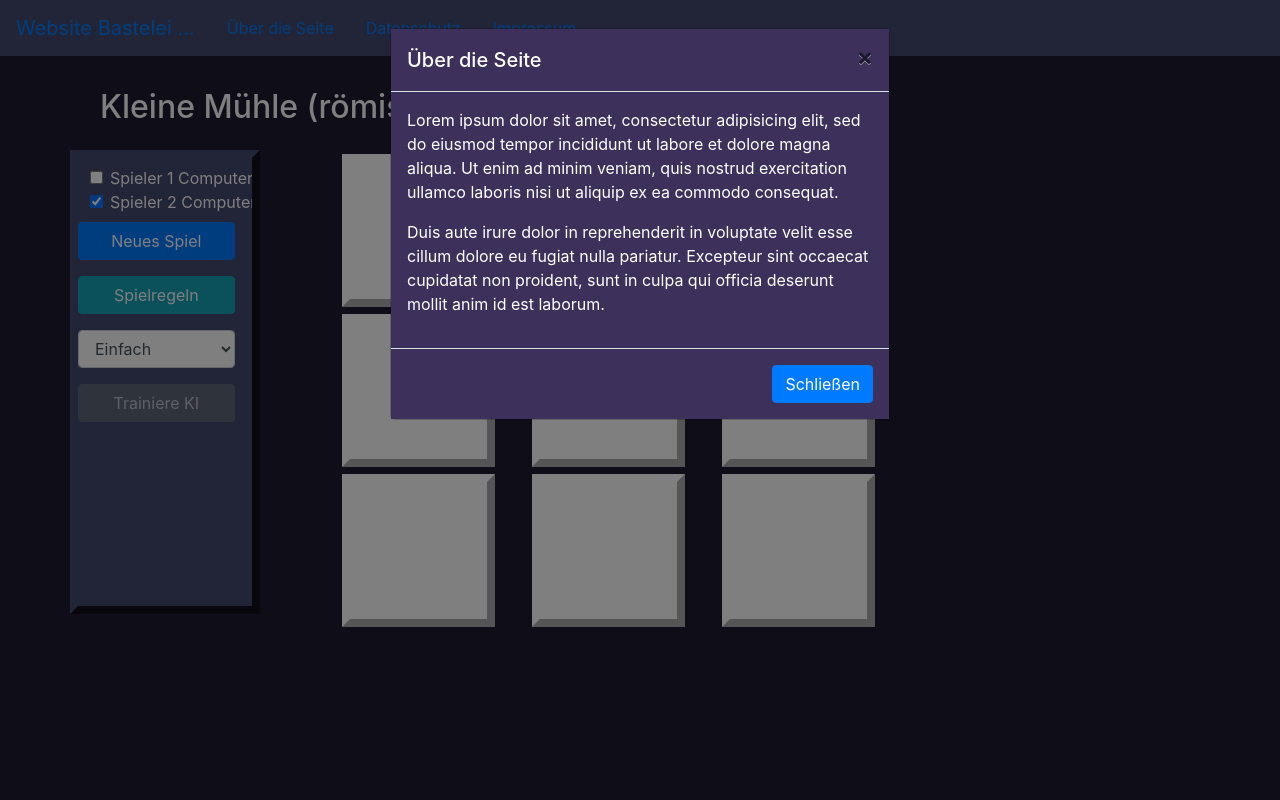
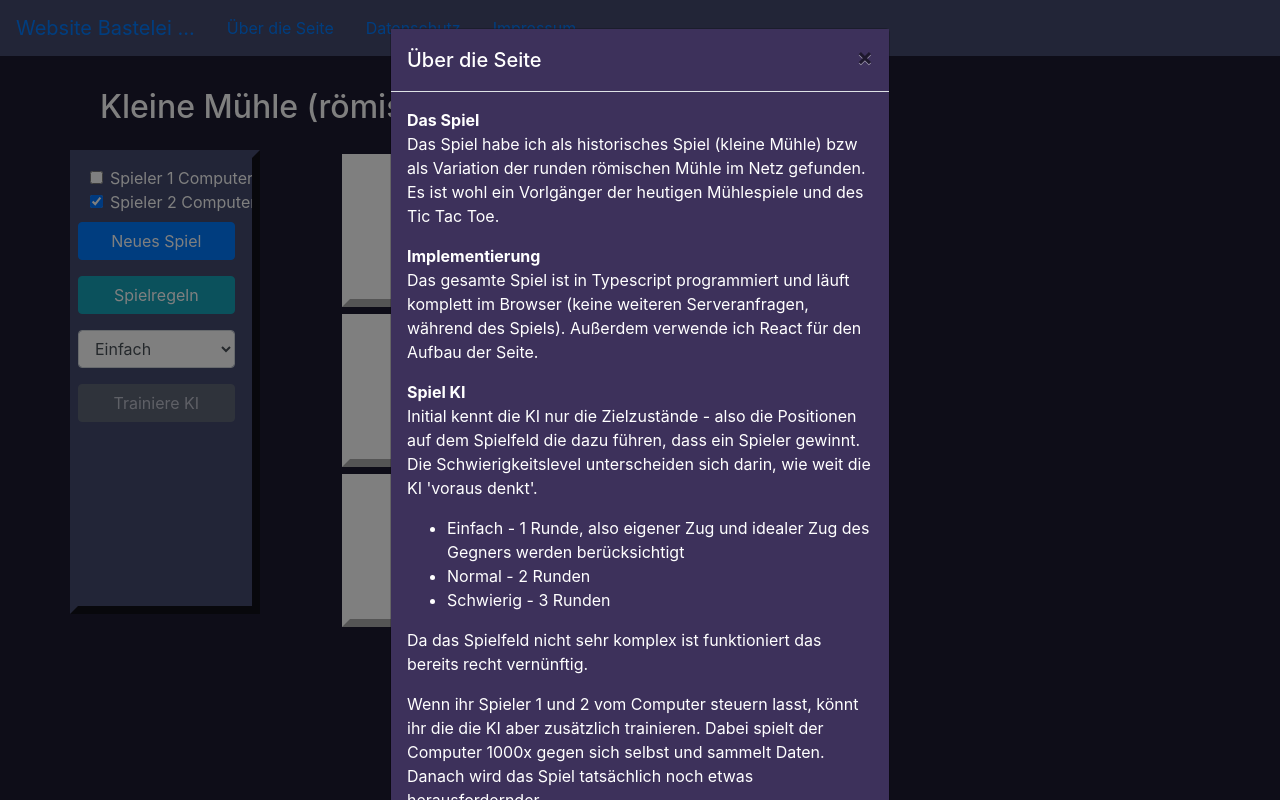
Before and after one commit to MimirsSource/blog-and-games, a React (Create React App) app: page / in a window 1280 px wide. Both pictures are taken after a click on the link "Über die Seite". Built offline with nearby package versions, Linux system fonts and the light colour scheme.

Commit message:
about text

```diff
--- a/src/Navigation/Navigation.tsx
+++ b/src/Navigation/Navigation.tsx
@@ -85,12 +85,35 @@ export class Navigation extends React.Component<IProps, IState> {
                     open={this.state.showAbout}
                     toggle={() => this.toggleAbout()}
                     headline="Über die Seite">
-                        <p>Lorem ipsum dolor sit amet, consectetur adipisicing elit, sed do eiusmod tempor incididunt ut labore et dolore magna aliqua. Ut enim ad minim veniam,
-                        quis nostrud exercitation ullamco laboris nisi ut aliquip ex ea commodo consequat.</p>
+                    <b>Das Spiel</b>
+                    <p>Das Spiel habe ich als historisches Spiel (kleine Mühle) bzw als Variation der runden römischen Mühle
+                        im Netz gefunden. Es ist wohl ein Vorlgänger der heutigen Mühlespiele und des Tic Tac Toe.
+                        </p>
 
-                        <p>Duis aute irure dolor in reprehenderit in
-                        voluptate velit esse cillum dolore eu fugiat nulla pariatur. Excepteur sint occaecat cupidatat non proident,
-                        sunt in culpa qui officia deserunt mollit anim id est laborum.</p>
+                    <b>Implementierung</b>
+                    <p>Das gesamte Spiel ist in Typescript programmiert und läuft komplett im Browser
+                        (keine weiteren Serveranfragen, während des Spiels).
+                            Außerdem verwende ich React für den Aufbau der Seite.</p>
+
+                    <b>Spiel KI</b>
+                    <p>Initial kennt die KI nur die Zielzustände - also die Positionen auf dem Spielfeld die dazu führen, dass ein
+                        Spieler gewinnt. Die Schwierigkeitslevel unterscheiden sich darin, wie weit die KI 'voraus denkt'.
+                        </p>
+                    <p>
+                        <ul>
+                            <li>Einfach - 1 Runde, also eigener Zug und idealer Zug des Gegners werden berücksichtigt</li>
+                            <li>Normal - 2 Runden</li>
+                            <li>Schwierig - 3 Runden</li>
+                        </ul>
+                    </p>
+                    <p>
+                        Da das Spielfeld nicht sehr komplex ist funktioniert das bereits recht vernünftig.
+                            </p>
+                    <p>
+                        Wenn ihr Spieler 1 und 2 vom Computer steuern lasst, könnt ihr die die KI aber zusätzlich trainieren.
+                        Dabei spielt der Computer 1000x gegen sich selbst und sammelt Daten. Danach wird das Spiel tatsächlich noch
+                        etwas herausfordernder.
+                        </p>
                 </InformationModal>
             </Navbar>)
     }
```
Lines whose indentation alone changed are shown as unchanged.
